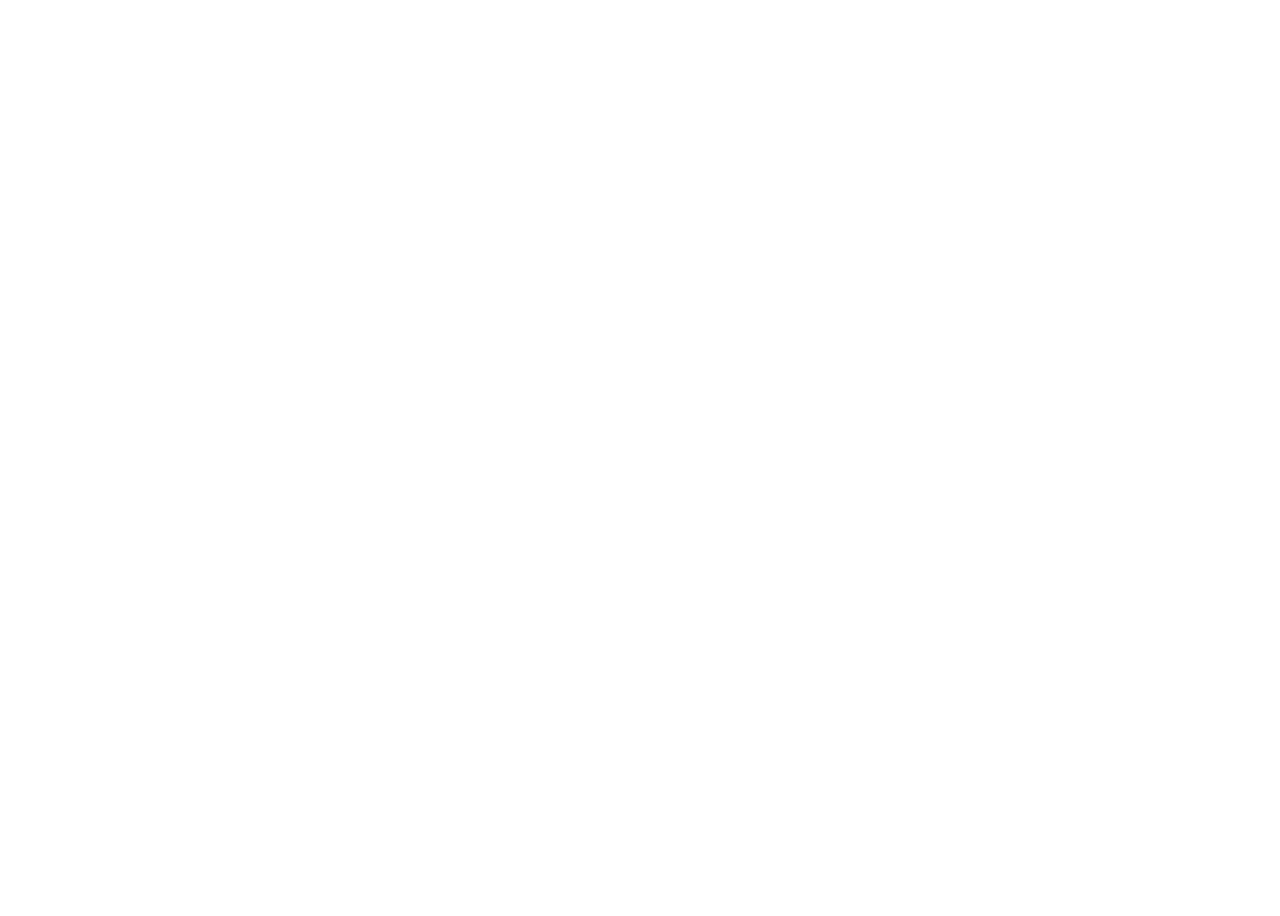
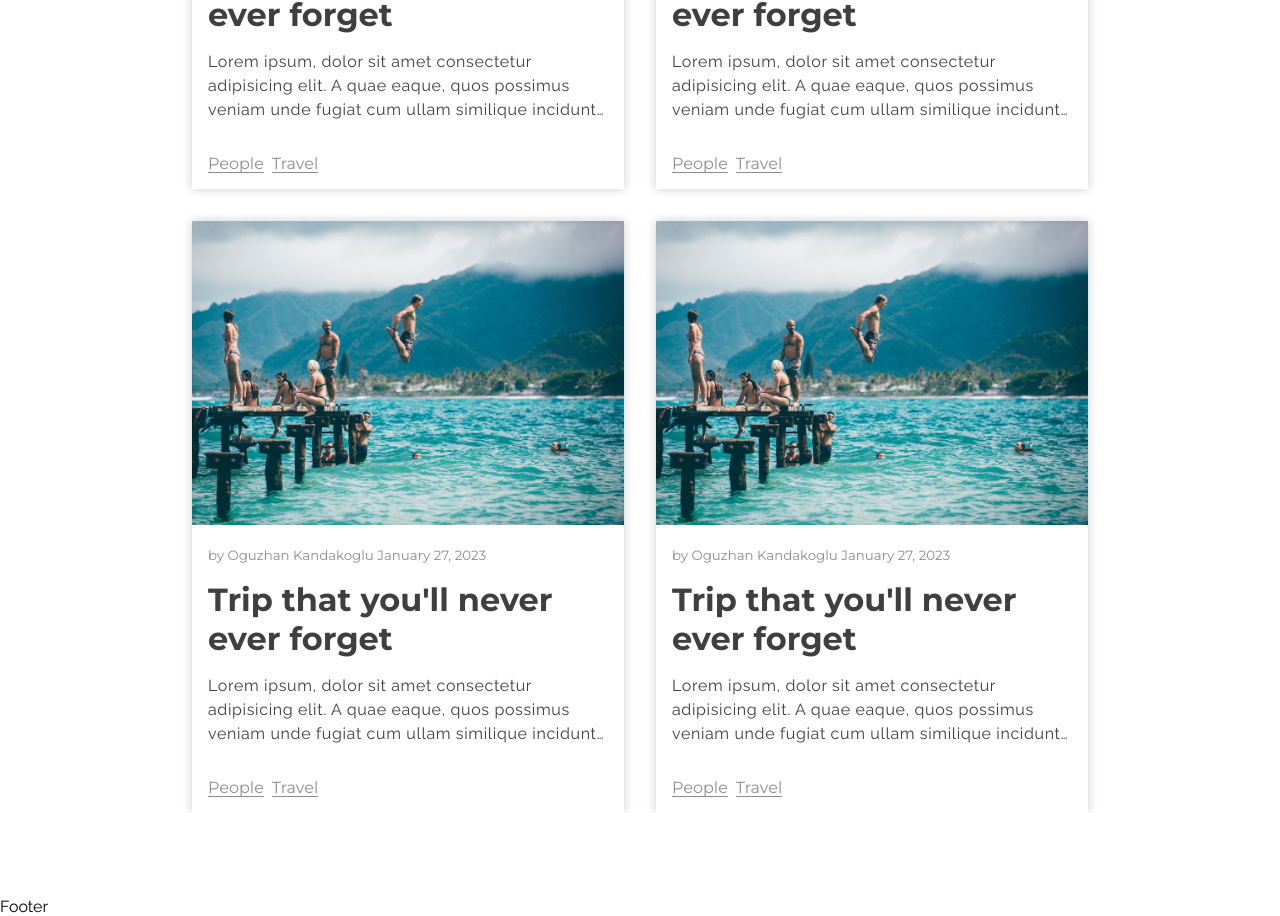
Before and after one commit to Ouzx/ozxkdev, a Next.js app: page / in a window 1280 px wide. Shown: the part 999-1915 px from the top of the page. Before the commit the page ends 800 px from the top, so only its background shows below. Built offline with nearby package versions, Linux system fonts and the light colour scheme.

Commit message:
post list added

```diff
--- /dev/null
+++ b/src/Components/PostList/PostList.module.scss
@@ -0,0 +1,16 @@
+@use "../../app/screens.scss" as *;
+
+.post_list {
+  display: grid;
+  grid-template-columns: repeat(1, minmax(300px, 27rem));
+  margin: 2rem 0;
+  @include sm {
+    margin: 4rem 0;
+    grid-template-columns: repeat(2, minmax(10rem, 27rem));
+  }
+
+  gap: 2rem;
+  justify-content: center;
+
+  transition: 0.3s;
+}
--- /dev/null
+++ b/src/Components/PostList/PostList.tsx
@@ -0,0 +1,18 @@
+"use client";
+import React from "react";
+import PostCard from "@/app/Components/Post/PostCard/PostCard";
+
+import styles from "./PostList.module.scss";
+
+const PostList = () => {
+  return (
+    <div className={styles.post_list}>
+      <PostCard />
+      <PostCard />
+      <PostCard />
+      <PostCard />
+    </div>
+  );
+};
+
+export default PostList;
--- /dev/null
+++ b/src/app/Components/Footer/Footer.tsx
@@ -0,0 +1,7 @@
+import React from "react";
+
+const Footer = () => {
+  return <div>Footer</div>;
+};
+
+export default Footer;
--- /dev/null
+++ b/src/app/Components/Post/PostCard/PostCard.module.scss
@@ -0,0 +1,65 @@
+@use "../../../globals.scss" as *;
+
+.post_card {
+  z-index: 9;
+  box-shadow: 0 0 10px 0 rgba(0, 0, 0, 0.2);
+  max-width: 27rem;
+
+  .post_card__image {
+    width: 100%;
+    height: auto;
+    object-fit: contain;
+  }
+
+  .post_card__content {
+    padding: 1rem;
+
+    .post_card__info {
+      font-size: smaller;
+      color: $main;
+    }
+
+    h2 {
+      color: $black;
+      font-size: xx-large;
+      margin: 1rem 0;
+
+      &:hover {
+        color: $accent;
+      }
+    }
+
+    p {
+      color: $black;
+      text-overflow: ellipsis;
+      // limit the number of lines to 3
+      line-height: 1.5em;
+      letter-spacing: 0.04em;
+
+      display: -webkit-box;
+      -webkit-line-clamp: 3;
+      -webkit-box-orient: vertical;
+      overflow: hidden;
+    }
+  }
+
+  .categories {
+    display: flex;
+    flex-wrap: wrap;
+    gap: 0.5rem;
+    padding: 1rem;
+    color: $main;
+    text-decoration: underline;
+    text-underline-offset: 0.2rem;
+
+    a:hover {
+      color: black;
+    }
+  }
+
+  hr {
+    background-color: $main;
+    height: 1px;
+    border: none;
+  }
+}
--- /dev/null
+++ b/src/app/Components/Post/PostCard/PostCard.tsx
@@ -0,0 +1,37 @@
+import React from "react";
+import Image from "next/image";
+
+import styles from "./PostCard.module.scss";
+
+import postImage from "../../../../assets/post-template.jpg";
+
+const PostCard = () => {
+  return (
+    <div className={styles.post_card}>
+      <Image
+        className={styles.post_card__image}
+        alt="Post Image"
+        src={postImage}
+      />
+      <div className={styles.post_card__content}>
+        <a className={styles.post_card__info} href="#">
+          by Oguzhan Kandakoglu January 27, 2023
+        </a>
+        <h2>Trip that you'll never ever forget</h2>
+        <p>
+          Lorem ipsum, dolor sit amet consectetur adipisicing elit. A quae
+          eaque, quos possimus veniam unde fugiat cum ullam similique incidunt
+          voluptatem accusamus porro qui aliquam. Ipsum quia doloribus saepe?
+          Ab!
+        </p>
+      </div>
+      {/* <hr /> */}
+      <div className={styles.categories}>
+        <a href="#1">People</a>
+        <a href="#2">Travel</a>
+      </div>
+    </div>
+  );
+};
+
+export default PostCard;
--- a/src/app/globals.scss
+++ b/src/app/globals.scss
@@ -22,3 +22,10 @@ $accent: #47c9e5;
   color: inherit;
   text-decoration: none;
 }
+
+.layout {
+  display: grid;
+  min-height: 100vh;
+  min-height: 100dvh;
+  grid-template-rows: auto 1fr auto;
+}
--- a/src/app/layout.tsx
+++ b/src/app/layout.tsx
@@ -1,5 +1,6 @@
 import { montserrat, raleway } from "./fonts";
 import Header from "./Components/Header/Header";
+import Footer from "./Components/Footer/Footer";
 
 import "./globals.scss";
 
@@ -19,8 +20,11 @@ export default function RootLayout({
       */}
       <head />
       <body>
-        <Header />
-        <div>{children}</div>
+        <div className="layout">
+          <Header />
+          <div>{children}</div>
+          <Footer />
+        </div>
       </body>
     </html>
   );
--- a/src/app/page.tsx
+++ b/src/app/page.tsx
@@ -1,5 +1,6 @@
 import Hero from "./Components/Hero/Hero";
 import Pool from "@/Components/Pool/Pool";
+import PostList from "@/Components/PostList/PostList";
 import styles from "./page.module.scss";
 
 export default function Home() {
@@ -8,6 +9,7 @@ export default function Home() {
       <Hero />
       <div className={styles.content}>
         <Pool />
+        <PostList />
       </div>
     </main>
   );
```
Also changed, not shown: src/app/Components/Footer/Footer.module.scss (added), src/assets/post-template.jpg (added).
